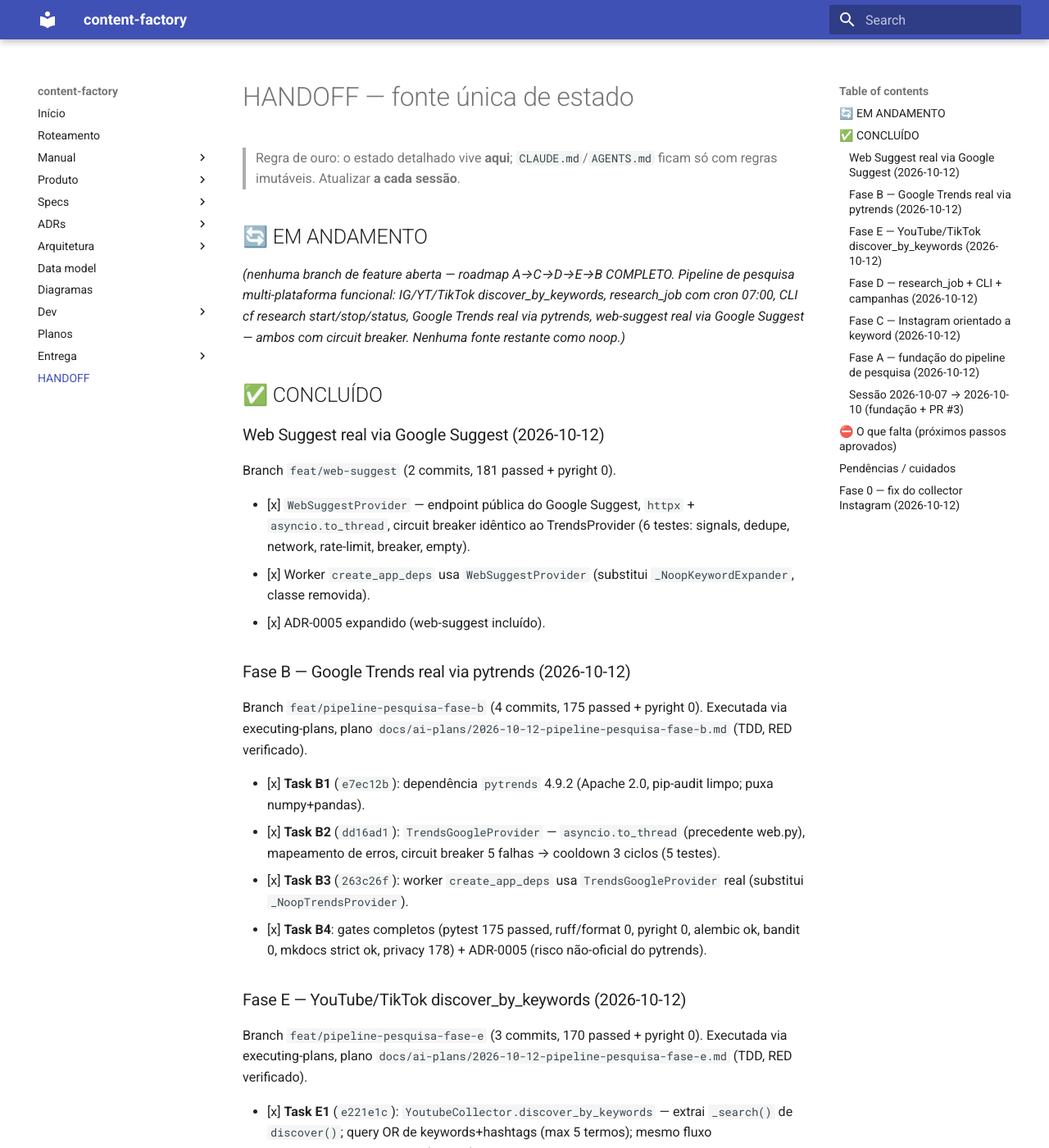
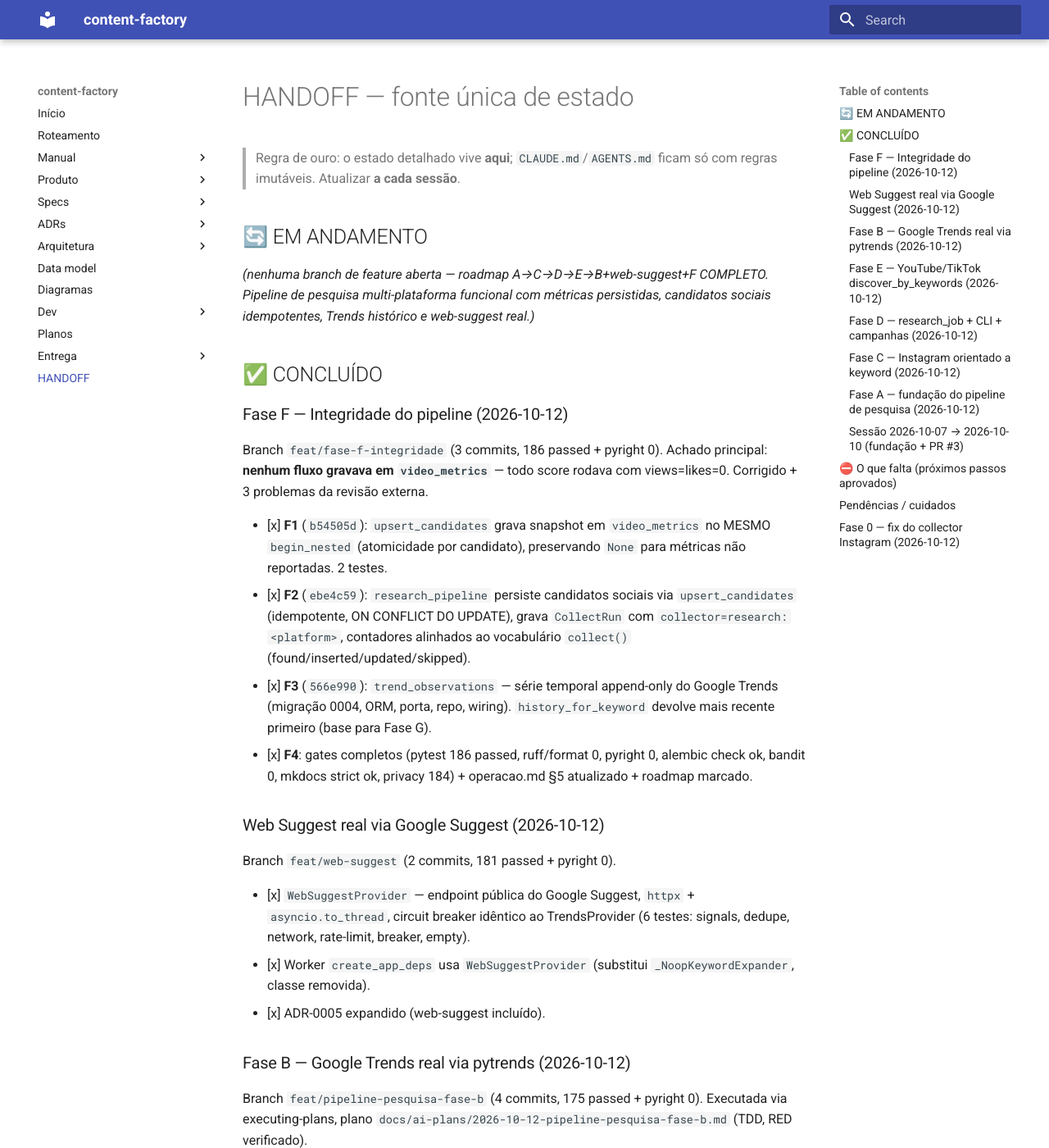
Before and after one commit to leonardodg/content-factory, an MkDocs documentation site: the page built from docs/HANDOFF.md, in a window 1280 px wide and 1400 px high. Shown: the whole window at 82% size. Built offline with MkDocs 1.6.1 and Material for MkDocs 9.7.7, drawn with Linux system fonts in a browser that asks for light colours.

Commit message:
docs: Fase F completa — metricas persistidas, pesquisa social idempotente, Trends historico
Gates: pytest 186 passed, ruff/format 0, pyright 0, alembic check ok,
bandit 0, mkdocs strict ok, privacy 184 arquivos.
operacao.md §5 documenta o que o research_job faz e os contadores.
Roadmap: Fase F marcada como CONCLUÍDA; tabela de classificação
atualizada (4 itens de Limitação concreta → Implementado).

```diff
--- a/docs/HANDOFF.md
+++ b/docs/HANDOFF.md
@@ -5,13 +5,33 @@
 
 ## 🔄 EM ANDAMENTO
 
-_(nenhuma branch de feature aberta — roadmap A→C→D→E→B COMPLETO. Pipeline
-de pesquisa multi-plataforma funcional: IG/YT/TikTok discover_by_keywords,
-research_job com cron 07:00, CLI cf research start/stop/status, Google
-Trends real via pytrends, web-suggest real via Google Suggest — ambos com
-circuit breaker. Nenhuma fonte restante como noop.)_
+_(nenhuma branch de feature aberta — roadmap A→C→D→E→B+web-suggest+F COMPLETO.
+Pipeline de pesquisa multi-plataforma funcional com métricas persistidas,
+candidatos sociais idempotentes, Trends histórico e web-suggest real.)_
 
 ## ✅ CONCLUÍDO
+
+### Fase F — Integridade do pipeline (2026-10-12)
+
+Branch `feat/fase-f-integridade` (3 commits, 186 passed + pyright 0).
+Achado principal: **nenhum fluxo gravava em `video_metrics`** — todo
+score rodava com views=likes=0. Corrigido + 3 problemas da revisão
+externa.
+
+- [x] **F1** (`b54505d`): `upsert_candidates` grava snapshot em
+  `video_metrics` no MESMO `begin_nested` (atomicidade por candidato),
+  preservando `None` para métricas não reportadas. 2 testes.
+- [x] **F2** (`ebe4c59`): `research_pipeline` persiste candidatos
+  sociais via `upsert_candidates` (idempotente, ON CONFLICT DO UPDATE),
+  grava `CollectRun` com `collector=research:<platform>`, contadores
+  alinhados ao vocabulário `collect()` (found/inserted/updated/skipped).
+- [x] **F3** (`566e990`): `trend_observations` — série temporal
+  append-only do Google Trends (migração 0004, ORM, porta, repo,
+  wiring). `history_for_keyword` devolve mais recente primeiro (base
+  para Fase G).
+- [x] **F4**: gates completos (pytest 186 passed, ruff/format 0,
+  pyright 0, alembic check ok, bandit 0, mkdocs strict ok, privacy 184) +
+  operacao.md §5 atualizado + roadmap marcado.
 
 ### Web Suggest real via Google Suggest (2026-10-12)
 
```
Also changed, not shown: docs/ai-plans/2026-10-12-content-factory-fase-f-integridade-pipeline.md (+15 -15 lines), docs/ai-plans/2026-10-12-content-factory-melhorias-roadmap.md (+11 -11 lines), docs/manual/operacao.md (+26 -0 lines).
